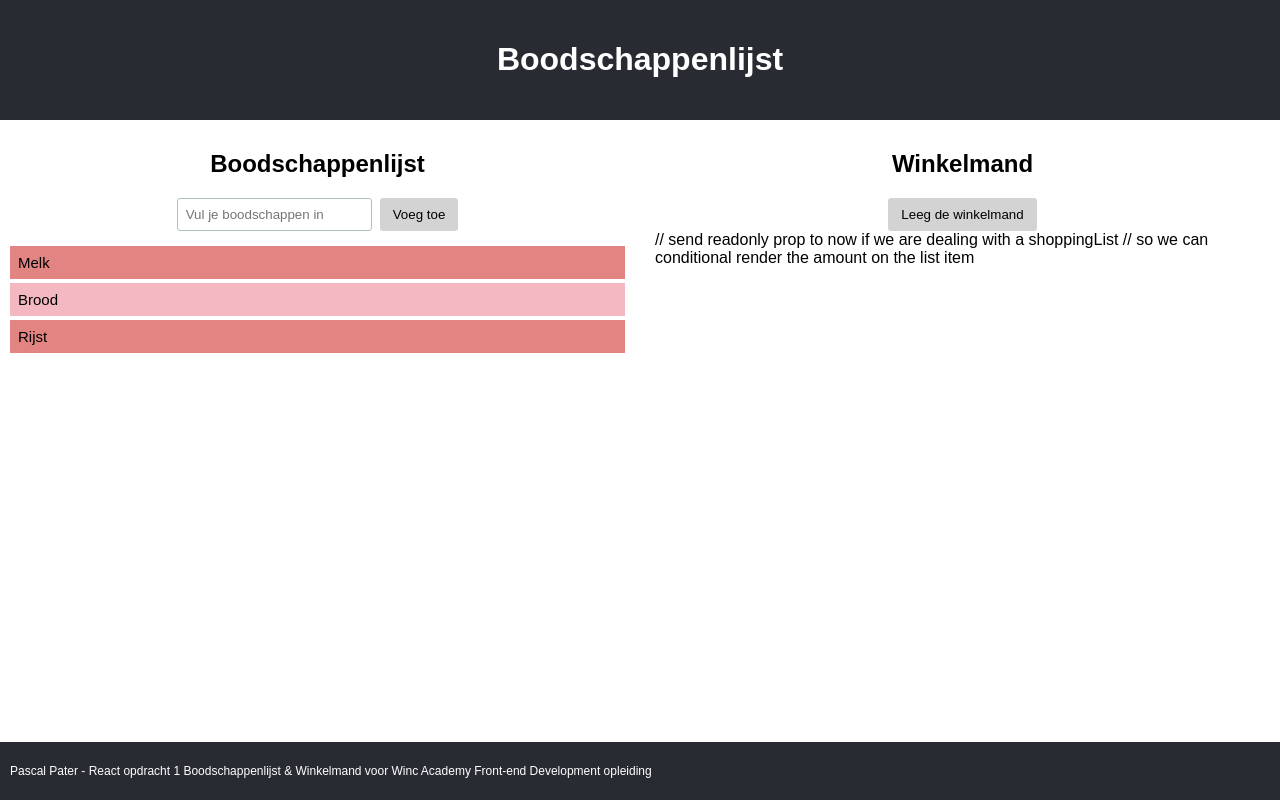
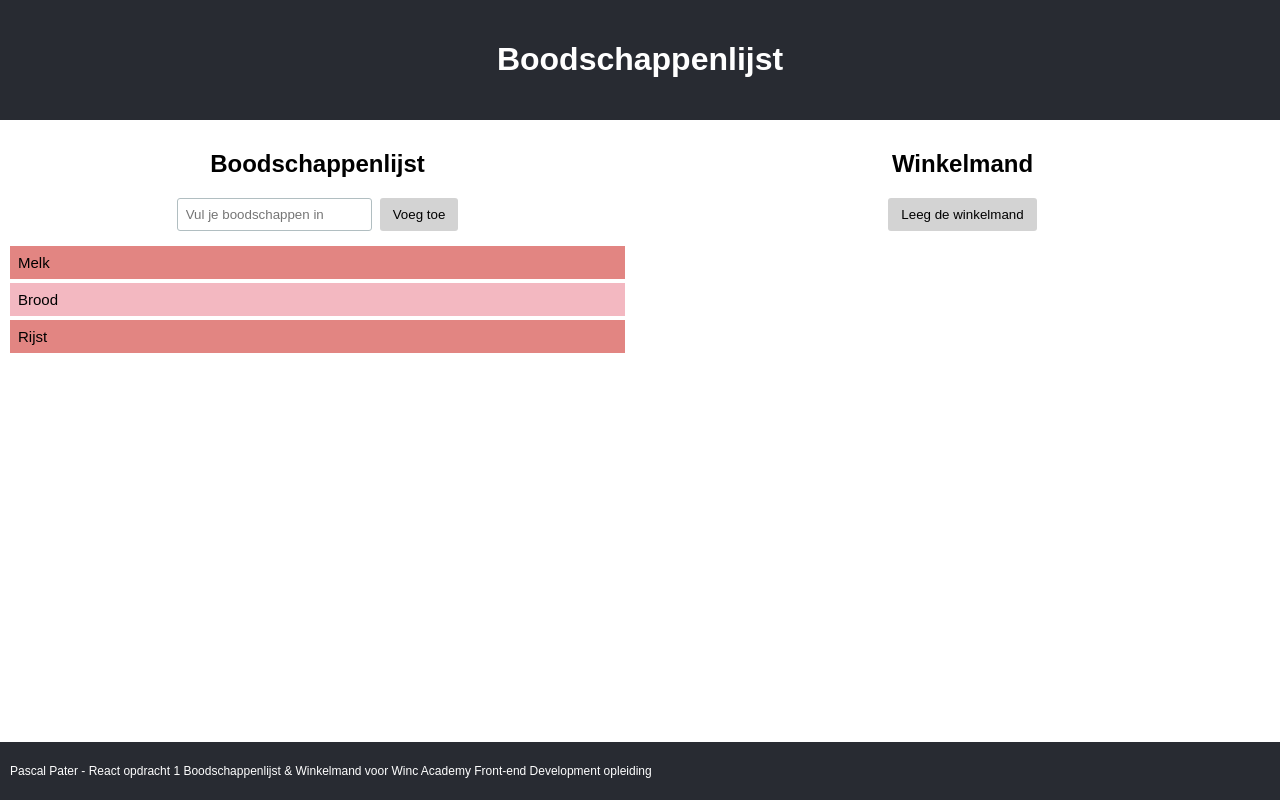
Before and after one commit to PasquinelP/L33-React-my-groceries-app, a React (Create React App) app: page / in a window 1280 px wide. Built offline with nearby package versions, Linux system fonts and the light colour scheme; the HTML template or start-up script is replaced by a standard one.

Commit message:
add comment the right way

```diff
--- a/src/components/ShoppingCart.js
+++ b/src/components/ShoppingCart.js
@@ -11,8 +11,8 @@ const ShoppingCart = (props) => {
             Leeg de winkelmand
           </button>
         </header>
-        // send readonly prop to now if we are dealing with a shoppingList
-        // so we can conditional render the amount on the list item
+        {/* send readonly prop to now if we are dealing with a shoppingList
+        so we can conditional render the amount on the list item */}
         <List items={props.shoppingListItems} readonly={true} />
       </div>
     );
```
